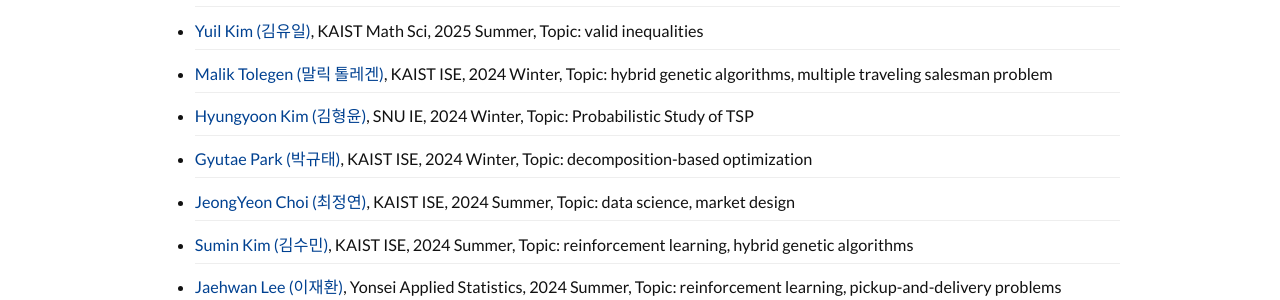
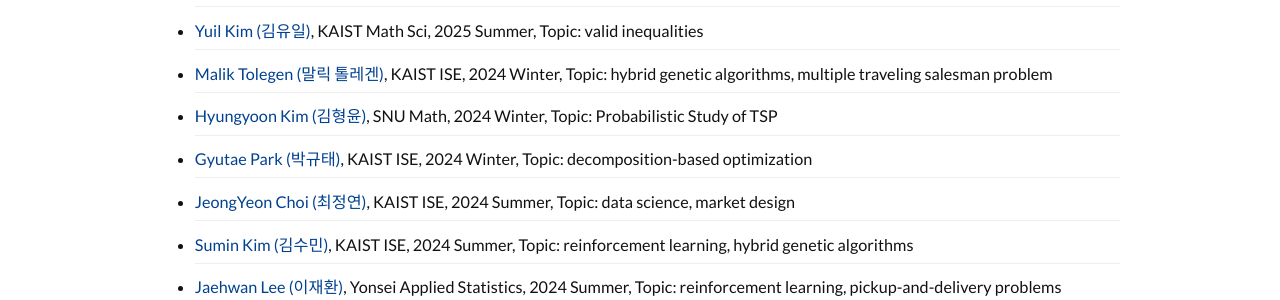
Before and after one commit to kaist-comet/kaist-comet.github.io, a Jekyll site: the page built from people/people.md, in a window 1280 px wide and 900 px high, scrolled down 3850 px. Shown: the part 154-454 px from the top of the window. Built offline with Jekyll 4.4.1, drawn with Linux system fonts in a browser that asks for light colours; some web fonts are replaced; comment, search, counter and statistics services are not loaded.

Commit message:
Update affiliation for Hyungyoon Kim
Signed-off-by: Changhyun Kwon <chkwon@users.noreply.github.com>

```diff
--- a/_data/members.yml
+++ b/_data/members.yml
@@ -219,7 +219,7 @@
   - name: "Hyungyoon Kim"
     name_ko: "김형윤"
     linkedin: "https://www.linkedin.com/in/형윤-김-159551343/"
-    affiliation: "SNU IE"
+    affiliation: "SNU Math"
     period: "2024 Winter"
     topic: "Probabilistic Study of TSP"
 
```
